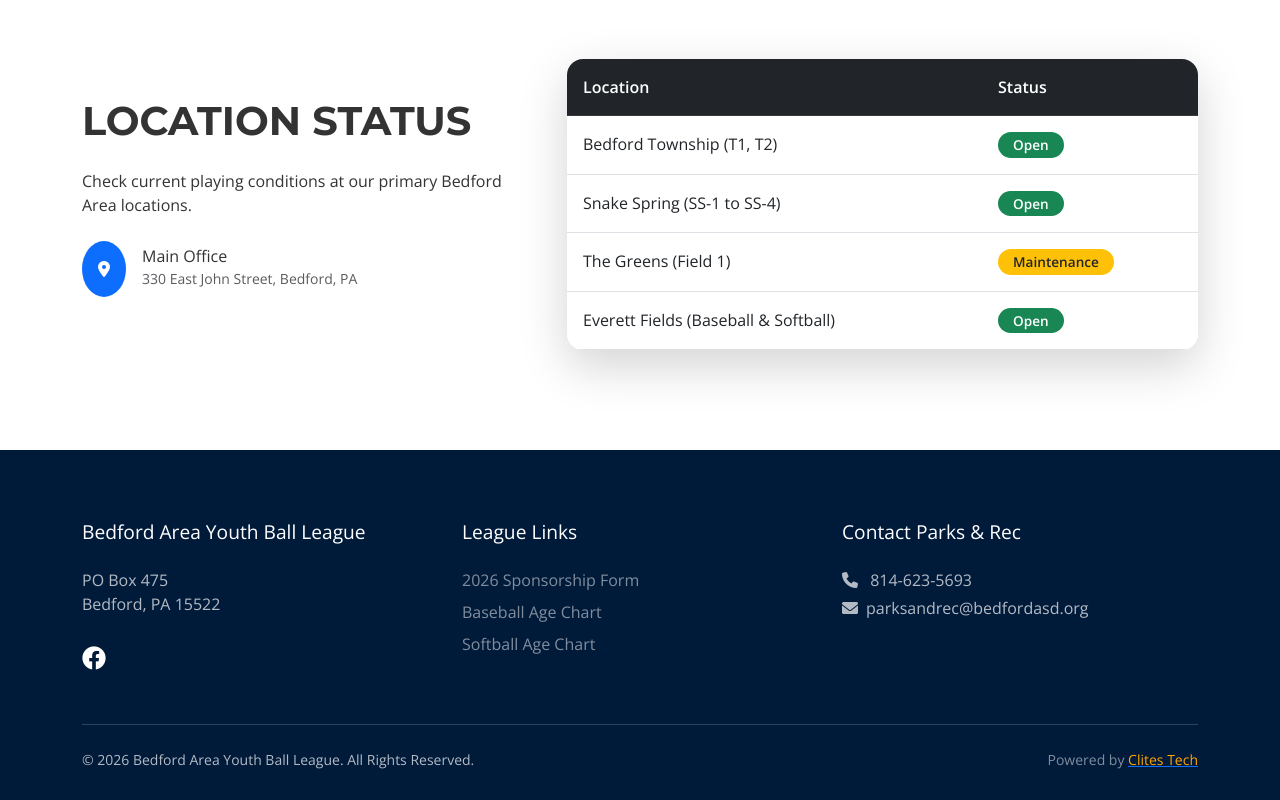
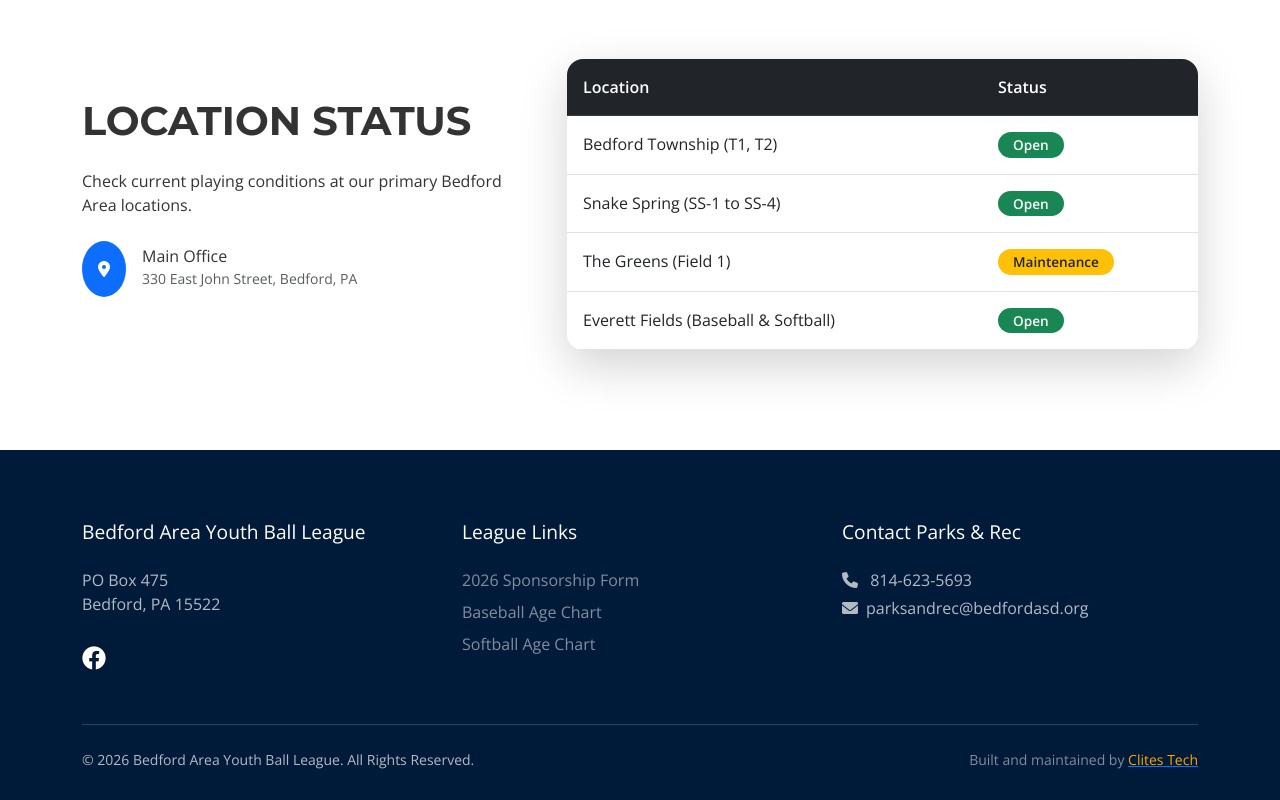
Before and after one commit to Aerial-Communications/BAYBL, a plain HTML site: page index.html in a window 1280 px wide. Shown: the part 1544-2344 px from the top of the page. Drawn offline with nearby package versions, Linux system fonts and the light colour scheme.

Commit message:
Update footer text to reflect maintenance by Clites Tech

```diff
--- a/index.html
+++ b/index.html
@@ -313,7 +313,7 @@
                     <p class="mb-0 small">&copy; 2026 Bedford Area Youth Ball League. All Rights Reserved.</p>
                 </div>
                 <div class="col-md-6 text-center text-md-end">
-                    <p class="mb-0 small text-white-50">Powered by <a href="https://clitestech.com/"><font color="orange">Clites Tech</font></a></p>
+                    <p class="mb-0 small text-white-50">Built and maintained by <a href="https://clitestech.com/"><font color="orange">Clites Tech</font></a></p>
                 </div>
             </div>
         </div>
```
